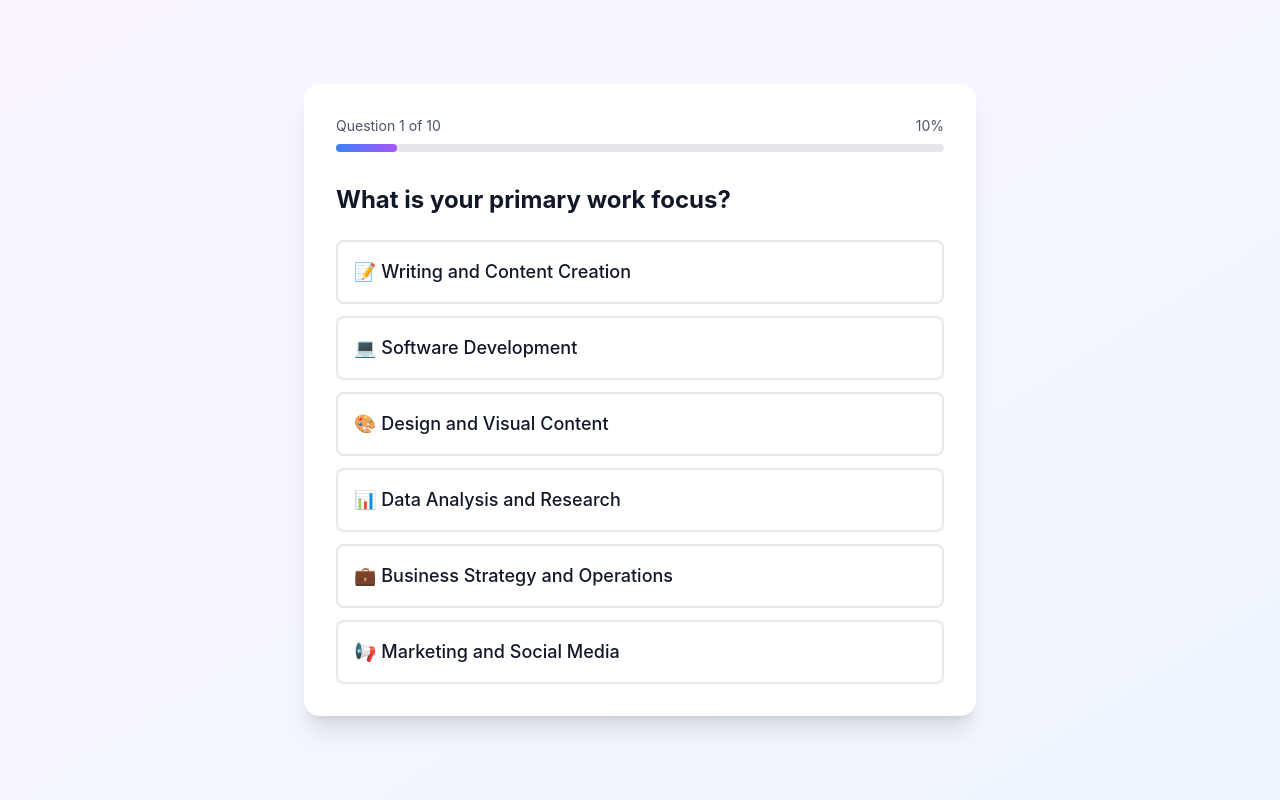
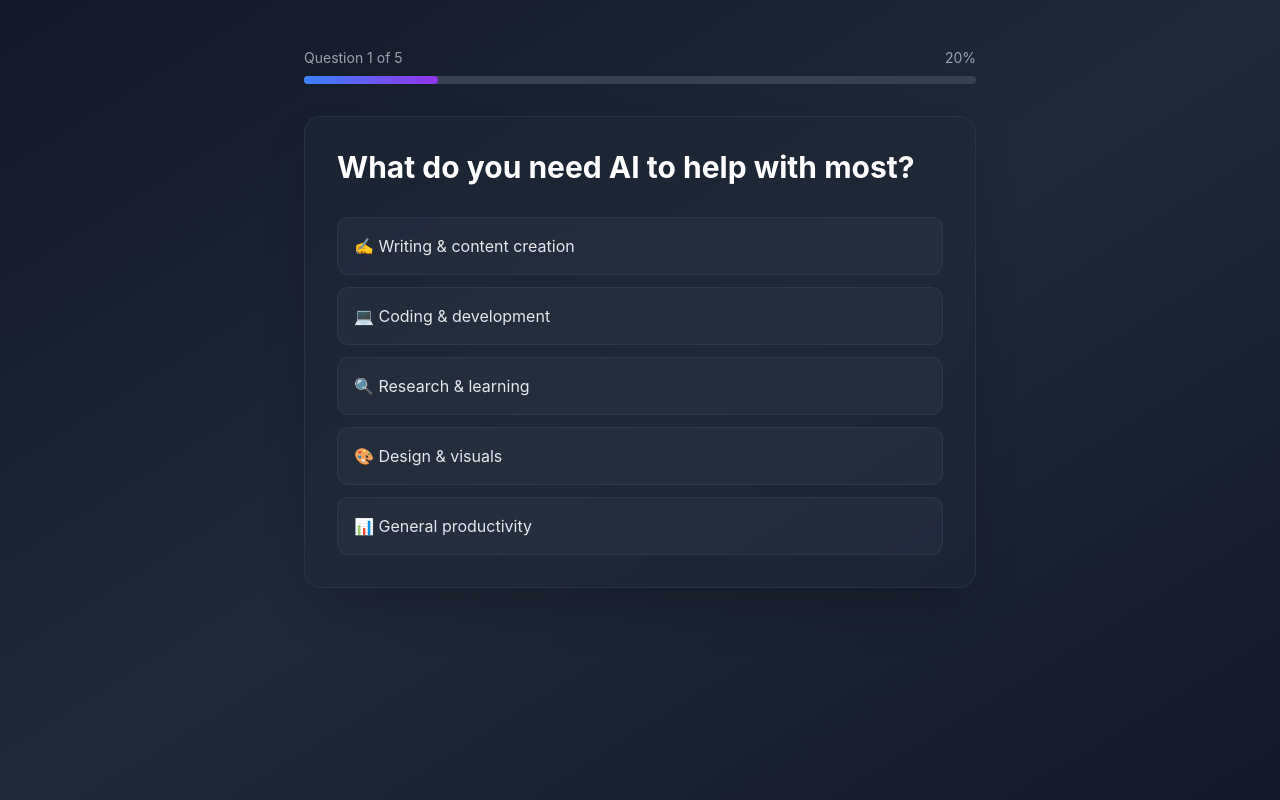
Before and after one commit to mattship26-gif/ai-matcher1, a Next.js app: page /quiz in a window 1280 px wide. Built offline with nearby package versions, Linux system fonts and the light colour scheme.

Commit message:
Update page.tsx

```diff
--- a/src/app/quiz/page.tsx
+++ b/src/app/quiz/page.tsx
@@ -1,94 +1,61 @@
-'use client';
+'use client'
 
-import { useState } from 'react';
-import { useRouter } from 'next/navigation';
+import { useState } from 'react'
+import { useRouter } from 'next/navigation'
 
-export default function QuizPage() {
-  const router = useRouter();
-  const [answers, setAnswers] = useState<Record<number, string>>({});
-  const [currentQuestion, setCurrentQuestion] = useState(0);
+type Answer = {
+  value: string
+  label: string
+  weight: Record<string, number>
+}
 
-  const questions = [
+type Question = {
+  id: string
+  question: string
+  answers: Answer[]
+}
+
+export default function Quiz() {
+  const router = useRouter()
+  const [currentQuestion, setCurrentQuestion] = useState(0)
+  const [answers, setAnswers] = useState<Record<string, string>>({})
+
+  const questions: Question[] = [
     {
-      id: 1,
-      question: "What is your primary work focus?",
-      options: [
-        { value: 'writing', label: '📝 Writing and Content Creation', weight: { chatgpt: 3, claude: 3, jasper: 4, grammarly: 2 } },
-        { value: 'code', label: '💻 Software Development', weight: { copilot: 4, cursor: 3, tabnine: 3, chatgpt: 2 } },
-        { value: 'visual', label: '🎨 Design and Visual Content', weight: { midjourney: 4, dalle: 3, canva: 4, firefly: 3 } },
-        { value: 'data', label: '📊 Data Analysis and Research', weight: { claude: 4, chatgpt: 3, perplexity: 4, copilot: 2 } },
-        { value: 'business', label: '💼 Business Strategy and Operations', weight: { chatgpt: 3, claude: 3, notion: 3, gemini: 2 } },
-        { value: 'marketing', label: '📢 Marketing and Social Media', weight: { jasper: 4, chatgpt: 3, canva: 3, copyai: 3 } }
+      id: 'primary_use',
+      question: 'What do you need AI to help with most?',
+      answers: [
+        { value: 'writing', label: '✍️ Writing & content creation', weight: { chatgpt: 5, claude: 5, notion: 4, grammarly: 4 } },
+        { value: 'coding', label: '💻 Coding & development', weight: { copilot: 5, cursor: 5, tabnine: 4, chatgpt: 3 } },
+        { value: 'research', label: '🔍 Research & learning', weight: { perplexity: 5, chatgpt: 4, claude: 4, gemini: 3 } },
+        { value: 'design', label: '🎨 Design & visuals', weight: { midjourney: 5, canva: 4, chatgpt: 2, claude: 2 } },
+        { value: 'productivity', label: '📊 General productivity', weight: { notion: 5, chatgpt: 4, claude: 3, grammarly: 3 } }
       ]
     },
     {
-      id: 2,
-      question: "What type of output do you need most?",
-      options: [
-        { value: 'longform', label: '📄 Long-form content (articles, reports)', weight: { claude: 4, chatgpt: 3, jasper: 4, notion: 2 } },
-        { value: 'code', label: '⚙️ Code and technical solutions', weight: { copilot: 4, cursor: 4, tabnine: 3, chatgpt: 2 } },
-        { value: 'images', label: '🖼️ Images and graphics', weight: { midjourney: 4, dalle: 4, firefly: 3, canva: 3 } },
-        { value: 'analysis', label: '💡 Data analysis and insights', weight: { claude: 4, perplexity: 3, chatgpt: 3, copilot: 2 } },
-        { value: 'copy', label: '✍️ Marketing copy and ads', weight: { jasper: 4, copyai: 4, chatgpt: 3, claude: 2 } },
-        { value: 'research', label: '🔍 Research and fact-checking', weight: { perplexity: 4, claude: 3, chatgpt: 2, gemini: 3 } }
+      id: 'work_style',
+      question: 'How do you prefer to work?',
+      answers: [
+        { value: 'deep', label: '🧠 Deep, focused sessions', weight: { claude: 4, copilot: 4, notion: 3, perplexity: 3 } },
+        { value: 'quick', label: '⚡ Quick hits throughout the day', weight: { chatgpt: 4, grammarly: 4, canva: 3, gemini: 3 } },
+        { value: 'collaborative', label: '👥 Collaborative with others', weight: { notion: 4, canva: 3, chatgpt: 3, claude: 2 } },
+        { value: 'iterative', label: '🔄 Iterative refinement', weight: { cursor: 4, midjourney: 4, claude: 3, copilot: 3 } }
       ]
     },
     {
-      id: 3,
-      question: "How technical are you?",
-      options: [
-        { value: 'nontechnical', label: '🌱 Not technical at all', weight: { chatgpt: 4, canva: 4, jasper: 3, grammarly: 3 } },
-        { value: 'somewhat', label: '📚 Somewhat technical', weight: { chatgpt: 3, claude: 3, notion: 3, gemini: 2 } },
-        { value: 'technical', label: '💻 Very technical', weight: { copilot: 4, cursor: 4, claude: 3, perplexity: 3 } },
-        { value: 'developer', label: '🚀 Professional developer', weight: { copilot: 4, cursor: 4, tabnine: 4, claude: 3 } }
+      id: 'complexity',
+      question: 'What level of complexity do you typically deal with?',
+      answers: [
+        { value: 'simple', label: '📝 Straightforward tasks', weight: { grammarly: 4, canva: 4, chatgpt: 3, gemini: 3 } },
+        { value: 'moderate', label: '⚙️ Mix of simple and complex', weight: { chatgpt: 4, notion: 4, claude: 3, copilot: 3 } },
+        { value: 'complex', label: '🎯 Complex, nuanced work', weight: { claude: 5, cursor: 4, perplexity: 4, copilot: 4 } },
+        { value: 'technical', label: '🔬 Highly technical', weight: { copilot: 5, cursor: 5, tabnine: 4, claude: 4 } }
       ]
     },
     {
-      id: 4,
-      question: "What is your budget range?",
-      options: [
-        { value: 'free', label: '💸 Free only', weight: { chatgpt: 4, gemini: 4, copilot: 1, canva: 2 } },
-        { value: 'low', label: '💰 Under $20/month', weight: { chatgpt: 3, claude: 3, grammarly: 3, canva: 3 } },
-        { value: 'mid', label: '💳 $20-50/month', weight: { claude: 3, copilot: 4, midjourney: 3, jasper: 2 } },
-        { value: 'high', label: '💎 $50+ /month', weight: { cursor: 3, jasper: 4, midjourney: 4, copilot: 3 } }
-      ]
-    },
-    {
-      id: 5,
-      question: "How much detail do you typically need?",
-      options: [
-        { value: 'brief', label: '⚡ Quick and concise', weight: { chatgpt: 3, perplexity: 4, gemini: 3, copyai: 3 } },
-        { value: 'moderate', label: '📋 Balanced overview', weight: { chatgpt: 4, jasper: 3, canva: 3, notion: 3 } },
-        { value: 'detailed', label: '📚 Deep and comprehensive', weight: { claude: 4, chatgpt: 3, copilot: 3, perplexity: 2 } },
-        { value: 'technical', label: '🔬 Highly technical and precise', weight: { claude: 4, copilot: 4, cursor: 4, perplexity: 3 } }
-      ]
-    },
-    {
-      id: 6,
-      question: "What is your experience level with AI tools?",
-      options: [
-        { value: 'beginner', label: '🌱 Just starting out', weight: { chatgpt: 4, canva: 4, grammarly: 3, gemini: 3 } },
-        { value: 'intermediate', label: '📈 Some experience', weight: { chatgpt: 3, claude: 3, jasper: 3, copilot: 2 } },
-        { value: 'advanced', label: '🚀 Very comfortable', weight: { claude: 3, copilot: 3, midjourney: 4, cursor: 3 } },
-        { value: 'expert', label: '⚡ Power user', weight: { claude: 4, cursor: 4, midjourney: 4, copilot: 4 } }
-      ]
-    },
-    {
-      id: 7,
-      question: "What is most important to you?",
-      options: [
-        { value: 'speed', label: '⚡ Speed and efficiency', weight: { chatgpt: 4, copilot: 4, perplexity: 3, gemini: 3 } },
-        { value: 'quality', label: '✨ Highest quality output', weight: { claude: 4, midjourney: 4, cursor: 3, jasper: 3 } },
-        { value: 'ease', label: '😊 Ease of use', weight: { chatgpt: 4, canva: 4, grammarly: 4, gemini: 3 } },
-        { value: 'accuracy', label: '🎯 Accuracy and reliability', weight: { claude: 4, perplexity: 4, copilot: 3, gemini: 3 } },
-        { value: 'creativity', label: '🎨 Creative possibilities', weight: { midjourney: 4, dalle: 4, chatgpt: 3, jasper: 3 } },
-        { value: 'cost', label: '💰 Cost effectiveness', weight: { chatgpt: 4, gemini: 4, canva: 3, grammarly: 2 } }
-      ]
-    },
-    {
-      id: 8,
-      question: "How do you prefer to work?",
-      options: [
+      id: 'platform',
+      question: 'Where do you want to use AI?',
+      answers: [
         { value: 'browser', label: '🌐 In my web browser', weight: { chatgpt: 4, claude: 4, perplexity: 4, midjourney: 3 } },
         { value: 'desktop', label: '💻 Desktop application', weight: { cursor: 4, notion: 3, canva: 2, grammarly: 3 } },
         { value: 'ide', label: '⚙️ Inside my code editor', weight: { copilot: 4, cursor: 4, tabnine: 4, chatgpt: 2 } },
@@ -97,104 +64,87 @@ export default function QuizPage() {
       ]
     },
     {
-      id: 9,
-      question: "What is your typical project timeline?",
-      options: [
-        { value: 'realtime', label: '⚡ Real-time, as I work', weight: { copilot: 4, cursor: 4, grammarly: 4, tabnine: 3 } },
-        { value: 'quick', label: '🏃 Quick turnaround (hours)', weight: { chatgpt: 4, perplexity: 4, dalle: 3, copyai: 3 } },
-        { value: 'days', label: '📅 A few days', weight: { claude: 4, midjourney: 4, jasper: 3, notion: 3 } },
-        { value: 'weeks', label: '📆 Weeks or longer', weight: { claude: 4, notion: 4, cursor: 3, midjourney: 3 } }
-      ]
-    },
-    {
-      id: 10,
-      question: "What kind of collaboration do you need?",
-      options: [
-        { value: 'solo', label: '🧑 Just me', weight: { chatgpt: 3, claude: 3, copilot: 3, midjourney: 3 } },
-        { value: 'small', label: '👥 Small team (2-5)', weight: { notion: 4, claude: 3, canva: 3, cursor: 3 } },
-        { value: 'large', label: '👨‍👩‍👧‍👦 Large team (6+)', weight: { notion: 4, canva: 4, gemini: 3, jasper: 3 } },
-        { value: 'client', label: '🤝 Share with clients', weight: { canva: 4, notion: 4, midjourney: 3, jasper: 3 } }
+      id: 'budget',
+      question: 'What\'s your budget preference?',
+      answers: [
+        { value: 'free', label: '🆓 Free tools only', weight: { gemini: 4, chatgpt: 3, canva: 2, grammarly: 2 } },
+        { value: 'low', label: '💵 Under $20/month', weight: { chatgpt: 4, claude: 4, grammarly: 3, canva: 3 } },
+        { value: 'medium', label: '💰 $20-50/month', weight: { copilot: 4, notion: 4, midjourney: 3, cursor: 3 } },
+        { value: 'flexible', label: '💎 Whatever works best', weight: { cursor: 4, claude: 4, copilot: 4, perplexity: 3 } }
       ]
     }
-  ];
+  ]
 
   const handleAnswer = (value: string) => {
-    setAnswers({ ...answers, [currentQuestion]: value });
+    const newAnswers = { ...answers, [questions[currentQuestion].id]: value }
+    setAnswers(newAnswers)
 
     if (currentQuestion < questions.length - 1) {
-      setCurrentQuestion(currentQuestion + 1);
+      setCurrentQuestion(currentQuestion + 1)
     } else {
-      calculateRecommendation();
+      const params = new URLSearchParams()
+      Object.entries(newAnswers).forEach(([key, val]) => {
+        params.append(key, val)
+      })
+      router.push(`/results?${params.toString()}`)
     }
-  };
+  }
 
-  const calculateRecommendation = () => {
-    const scores: Record<string, number> = {};
+  const handleBack = () => {
+    if (currentQuestion > 0) {
+      setCurrentQuestion(currentQuestion - 1)
+    }
+  }
 
-    questions.forEach((question, index) => {
-      const answer = answers[index];
-      const option = question.options.find(opt => opt.value === answer);
-
-      if (option) {
-        Object.entries(option.weight).forEach(([platform, weight]) => {
-          scores[platform] = (scores[platform] || 0) + weight;
-        });
-      }
-    });
-
-    const sortedScores = Object.entries(scores)
-      .sort((a, b) => b[1] - a[1])
-      .slice(0, 6)
-      .map(([platform]) => platform);
-
-    router.push(`/quiz/results?recommendations=${sortedScores.join(',')}`);
-  };
-
-  const progress = ((currentQuestion + 1) / questions.length) * 100;
+  const progress = ((currentQuestion + 1) / questions.length) * 100
 
   return (
-    <div className="min-h-screen bg-gradient-to-br from-purple-50 to-blue-50 flex items-center justify-center p-4">
-      <div className="max-w-2xl w-full bg-white rounded-2xl shadow-xl p-8">
+    <div className="min-h-screen bg-gradient-to-br from-gray-900 via-gray-800 to-gray-900">
+      <div className="container mx-auto px-6 py-12">
+        <div className="max-w-2xl mx-auto">
+          {/* Progress bar */}
           <div className="mb-8">
-          <div className="flex justify-between text-sm text-gray-600 mb-2">
+            <div className="flex justify-between text-sm text-gray-400 mb-2">
               <span>Question {currentQuestion + 1} of {questions.length}</span>
               <span>{Math.round(progress)}%</span>
             </div>
-          <div className="w-full bg-gray-200 rounded-full h-2">
+            <div className="w-full bg-gray-700 rounded-full h-2">
               <div
-              className="bg-gradient-to-r from-blue-500 to-purple-500 h-2 rounded-full transition-all duration-300"
+                className="bg-gradient-to-r from-blue-500 to-purple-600 h-2 rounded-full transition-all duration-300"
                 style={{ width: `${progress}%` }}
               />
             </div>
           </div>
 
-        <h2 className="text-2xl font-bold text-gray-900 mb-6">
+          {/* Question card */}
+          <div className="bg-gray-800/50 backdrop-blur-sm rounded-2xl p-8 shadow-2xl border border-gray-700/50">
+            <h2 className="text-3xl font-bold text-white mb-8">
               {questions[currentQuestion].question}
             </h2>
 
             <div className="space-y-3">
-          {questions[currentQuestion].options.map((option) => (
+              {questions[currentQuestion].answers.map((answer) => (
                 <button
-              key={option.value}
-              onClick={() => handleAnswer(option.value)}
-              className="w-full text-left p-4 rounded-lg border-2 border-gray-200 hover:border-blue-500 hover:bg-blue-50 transition-all duration-200 group"
+                  key={answer.value}
+                  onClick={() => handleAnswer(answer.value)}
+                  className="w-full text-left p-4 rounded-xl bg-gray-700/30 hover:bg-gray-700/60 border border-gray-600/30 hover:border-blue-500/50 transition-all text-gray-200 hover:text-white transform hover:scale-[1.02]"
                 >
-              <span className="text-lg font-medium text-gray-900 group-hover:text-blue-600">
-                {option.label}
-              </span>
+                  {answer.label}
                 </button>
               ))}
             </div>
 
             {currentQuestion > 0 && (
               <button
-            onClick={() => setCurrentQuestion(currentQuestion - 1)}
-            className="mt-6 text-gray-600 hover:text-gray-900 font-medium"
+                onClick={handleBack}
+                className="mt-6 text-gray-400 hover:text-white transition-colors"
               >
                 ← Back
               </button>
             )}
           </div>
         </div>
-  );
+      </div>
+    </div>
+  )
 }
```
Lines whose indentation alone changed are shown as unchanged.
